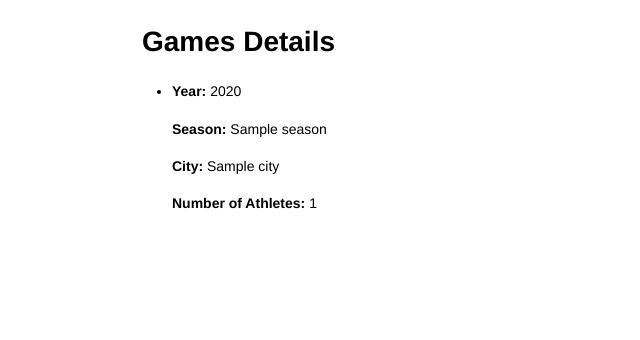
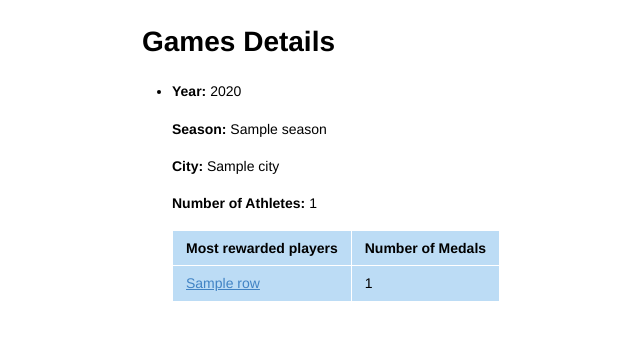
Before and after one commit to sarataboas/Base-de-dados---project, a Flask app: template templates/games.html in a window 1280 px wide. Shown: the part 52-392 px from the top of the page, without its empty margins (71-711 px from the left). Run offline with Flask 3, Linux system fonts and the light colour scheme; the template is opened without the code that fills it: most values are stand-ins (such as "Sample title", 1, 10 or a date in 2020).

Commit message:
mudei as estatiticas e mudei games

```diff
--- a/app.py
+++ b/app.py
@@ -21,6 +21,10 @@ def index():
       (SELECT COUNT(*) n_eventos FROM Eventos)
       JOIN
       (SELECT COUNT(*) n_equipas FROM Equipas)
+      JOIN
+      (SELECT COUNT(*) atletas_mulheres FROM Atletas WHERE sex = 'F')
+      JOIN
+      (SELECT COUNT(*) atletas_homens FROM Atletas WHERE sex = 'M')
   ''').fetchone()
   logging.info(stats)
   return render_template('index.html',stats = stats)
@@ -117,8 +121,21 @@ def get_game(id_evento):
     where e.idEventos = :id
     )
     ''', {'id': id_evento}).fetchall()
+
+
+  stats_games_medalha = db.execute(
+    '''
+    select count(*) as count_medals, a.name, a.idAtletas
+    from Atletas a join Participacoes p on (a.idAtletas = p.idAtletas)
+    join Eventos e on (e.idEventos = p.idEventos)
+    where( p.medal = 'Gold' or p.medal = 'Silver' or p.medal = 'Bronze')and e.idEventos = :id
+    group by a.name
+    order by count_medals desc
+    LIMIT 3
+
+    ''',{'id': id_evento}).fetchall()
   return render_template('games.html',
-           evento_data = evento_data, stats_events_atletas = stats_events_atletas)
+           evento_data = evento_data, stats_events_atletas = stats_events_atletas,  stats_games_medalha = stats_games_medalha)
 
 
 #games search
--- a/templates/games.html
+++ b/templates/games.html
@@ -23,6 +23,22 @@
         {% endfor %}
       </tbody>
     </table>
+    <table border="1">
+      <thead>
+      <tr>
+          <th>Most rewarded players </th>
+          <th>Number of Medals</th>
+      </tr>
+      </thead>
+      <tbody>
+      {% for row in stats_games_medalha %}
+          <tr>
+              <td><a href="/athletes/{{ row.idAtletas }}">{{ row.name }}</a></td>
+              <td>{{ row.count_medals }}</td>
+          </tr>
+      {% endfor %}
+      </tbody>
+  </table>
   {% else %}
     <p>No events found for the specified team.</p>
   {% endif %}
```
Also changed, not shown: templates/index.html (+9 -0 lines).
